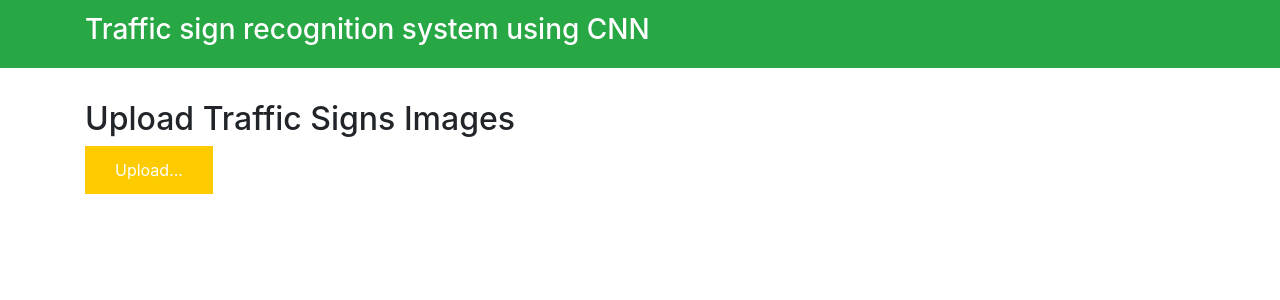
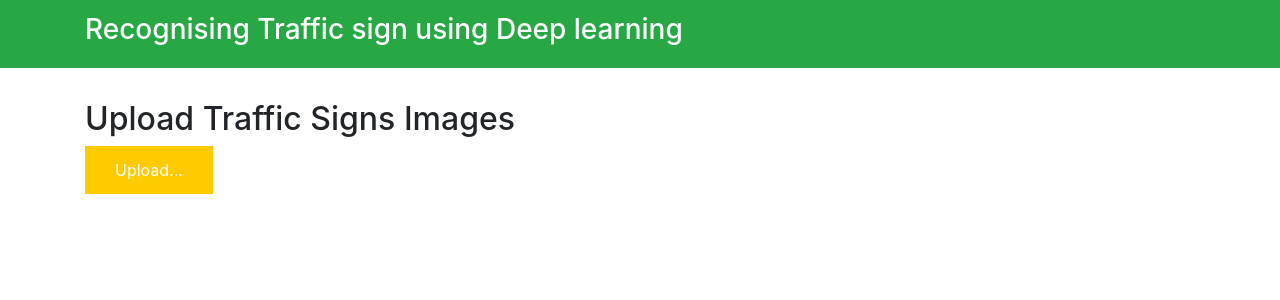
Before and after one commit to NaveenEndeti/Traffic_Signs_DetectionusingCNN, a Flask app: page / in a window 1280 px wide. Shown: the top 300 px of the page. Run offline with Flask 2, Linux system fonts and the light colour scheme; some libraries are stand-ins or nearby versions.

Commit message:
Add files via upload

```diff
--- a/templates/base.html
+++ b/templates/base.html
@@ -4,7 +4,7 @@
     <meta charset="UTF-8">
     <meta name="viewport" content="width=device-width, initial-scale=1.0">
     <meta http-equiv="X-UA-Compatible" content="ie=edge">
-    <title>Traffic sign recognition system using CNN</title>
+    <title> Recognising Traffic sign using Deep learning </title>
     <link href="https://cdn.bootcss.com/bootstrap/4.0.0/css/bootstrap.min.css" rel="stylesheet">
     <script src="https://cdn.bootcss.com/popper.js/1.12.9/umd/popper.min.js"></script>
     <script src="https://cdn.bootcss.com/jquery/3.3.1/jquery.min.js"></script>
@@ -15,7 +15,7 @@
 <body>
     <nav class="navbar navbar-dark bg-success">
         <div class="container">
-            <a class="navbar-brand" href="#"> <h3>Traffic sign recognition system using CNN</h3></a>
+            <a class="navbar-brand" href="#"> <h3> Recognising Traffic sign using Deep learning </h3></a>
 
         </div>
     </nav>
```
